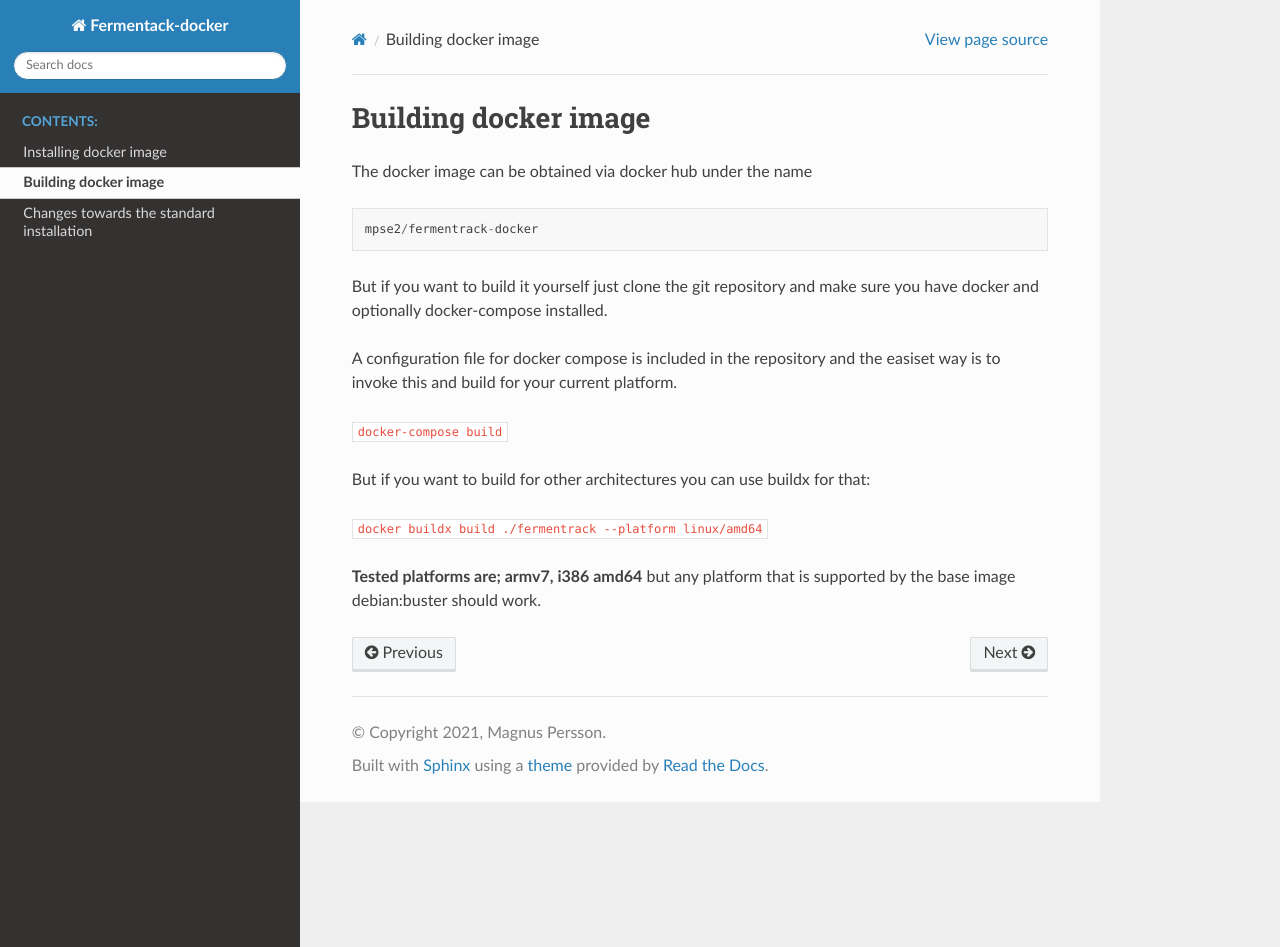
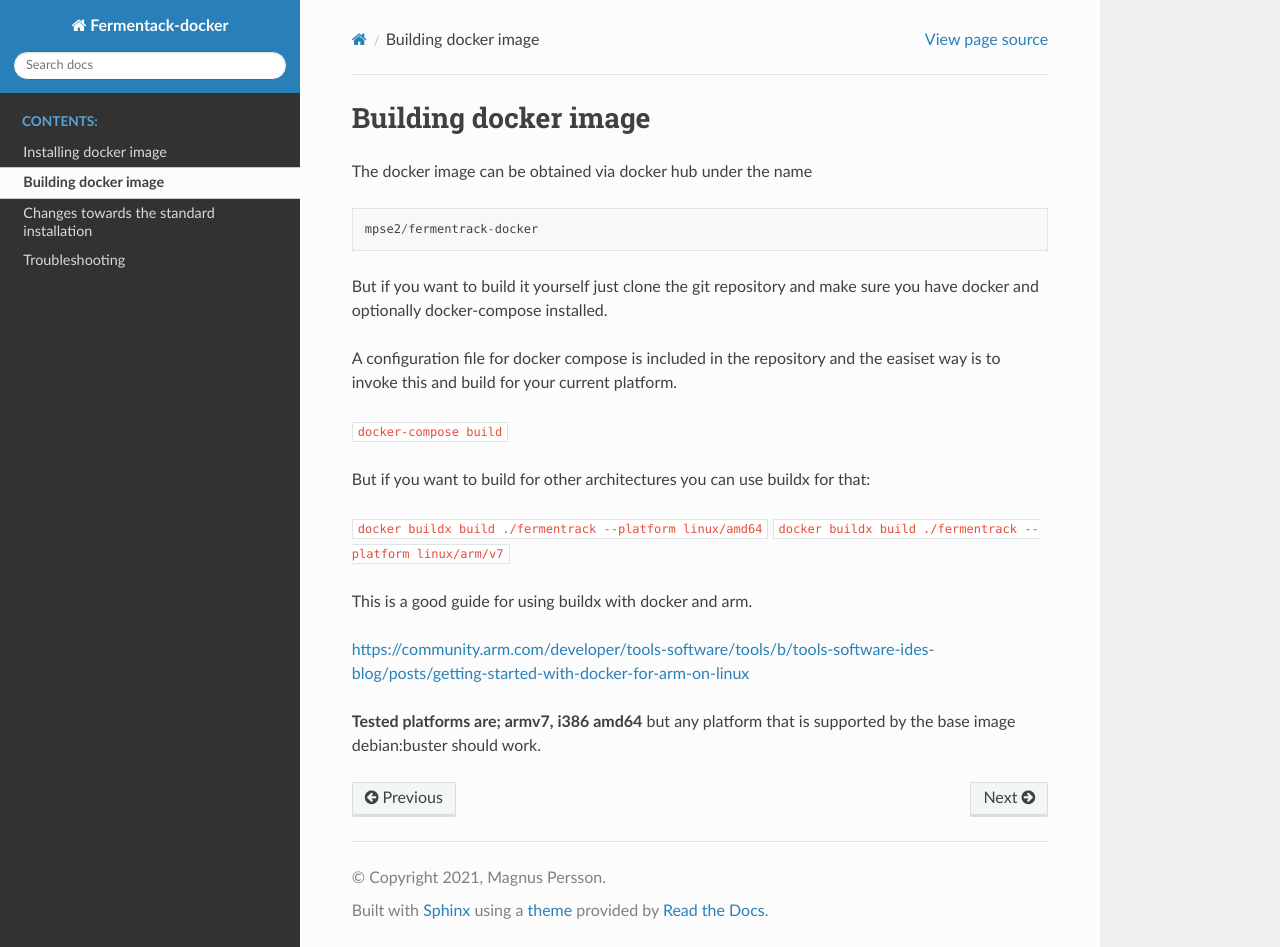
Before and after one commit to mp-se/fermentrack-docker, a Sphinx documentation site: the page built from docs/source/build.rst, in a window 1280 px wide and 947 px high. Built offline with Sphinx 7.4.7 and the Read the Docs theme 2.0.0, drawn with Linux system fonts in a browser that asks for light colours.

```diff
--- a/docs/source/build.rst
+++ b/docs/source/build.rst
@@ -16,5 +16,10 @@ A configuration file for docker compose is included in the repository and the ea
 But if you want to build for other architectures you can use buildx for that:
 
 ``docker buildx build ./fermentrack --platform linux/amd64``
+``docker buildx build ./fermentrack --platform linux/arm/v7``
+
+This is a good guide for using buildx with docker and arm.
+
+https://community.arm.com/developer/tools-software/tools/b/tools-software-ides-blog/posts/getting-started-with-docker-for-arm-on-linux
 
 **Tested platforms are; armv7, i386 amd64** but any platform that is supported by the base image debian:buster should work.
--- a/docs/source/index.rst
+++ b/docs/source/index.rst
@@ -29,3 +29,4 @@ data a couple of times I decided to start this project.
    installation
    build
    about
+   troubleshooting
```
Also changed, not shown: README.md (+3 -1 lines), docs/source/troubleshooting.rst (added, +33 -0 lines), 3 other files.
